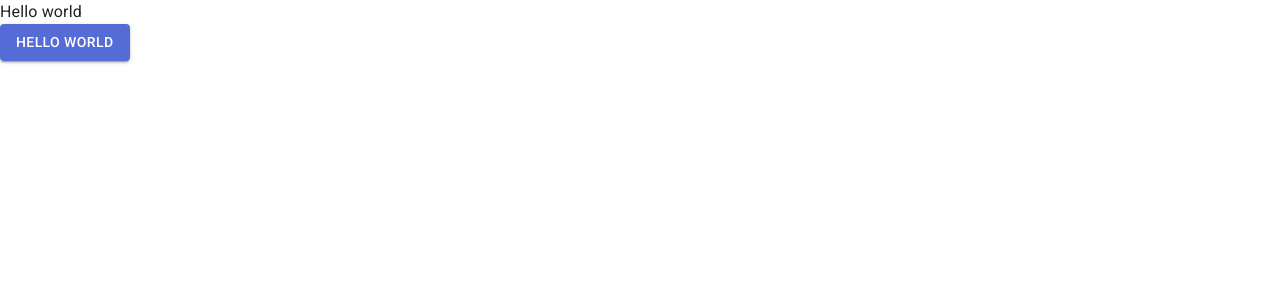
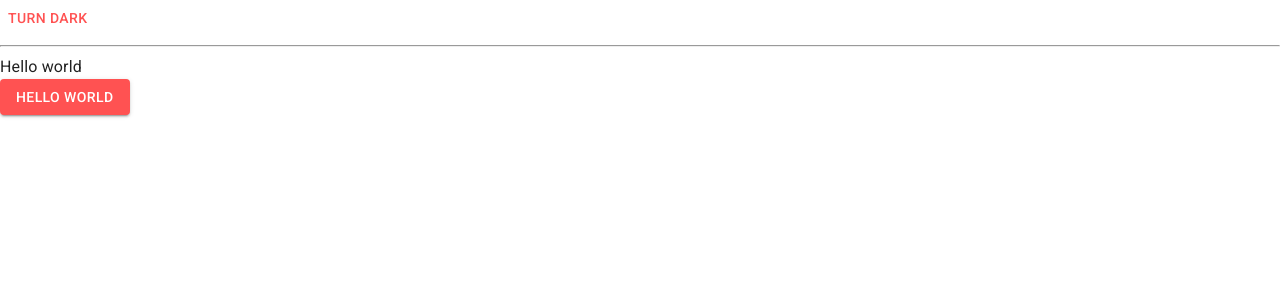
Before and after one commit to nguyen13901/Trello-FE, a React (Vite) app: page / in a window 1280 px wide. Shown: the top 300 px of the page. Built offline with nearby package versions, Linux system fonts and the light colour scheme.

Commit message:
Setup light/dark mode

```diff
--- a/src/App.jsx
+++ b/src/App.jsx
@@ -1,9 +1,25 @@
 import Button from '@mui/material/Button'
+import { useColorScheme } from '@mui/material/styles'
+
+function ModeToggle() {
+  const { mode, setMode } = useColorScheme()
+  return (
+    <Button
+      onClick={() => {
+        setMode(mode === 'light' ? 'dark' : 'light')
+      }}
+    >
+      {mode === 'light' ? 'Turn dark' : 'Turn light'}
+    </Button>
+  )
+}
 
 function App() {
 
   return (
     <>
+      <ModeToggle />
+      <hr/>
       <div>Hello world</div>
       <Button variant="contained">Hello world</Button>
     </>
--- a/src/main.jsx
+++ b/src/main.jsx
@@ -2,14 +2,14 @@ import React from 'react'
 import ReactDOM from 'react-dom/client'
 import App from './App.jsx'
 import CssBaseline from '@mui/material/CssBaseline'
-import { ThemeProvider } from '@mui/material/styles'
+import { Experimental_CssVarsProvider as CssVarsProvider } from '@mui/material/styles'
 import theme from './theme'
 
 ReactDOM.createRoot(document.getElementById('root')).render(
   <React.StrictMode>
-    <ThemeProvider theme={theme}>
+    <CssVarsProvider theme={theme}>
       <CssBaseline />
       <App />
-    </ThemeProvider>
+    </CssVarsProvider>
   </React.StrictMode>
 )
--- a/src/theme.js
+++ b/src/theme.js
@@ -1,19 +1,23 @@
-import { createTheme } from '@mui/material/styles'
-import { red } from '@mui/material/colors'
+import { experimental_extendTheme as extendTheme } from '@mui/material/styles'
 
-// Create a theme instance.
-const theme = createTheme({
-  palette: {
-    primary: {
-      main: '#556cd6'
+const theme = extendTheme({
+  colorSchemes: {
+    light: {
+      palette: {
+        primary: {
+          main: '#ff5252'
+        }
+      }
     },
-    secondary: {
-      main: '#19857b'
-    },
-    error: {
-      main: red.A400
+    dark: {
+      palette: {
+        primary: {
+          main: '#000'
+        }
+      }
     }
   }
+  // ...other properties
 })
 
 export default theme
```
